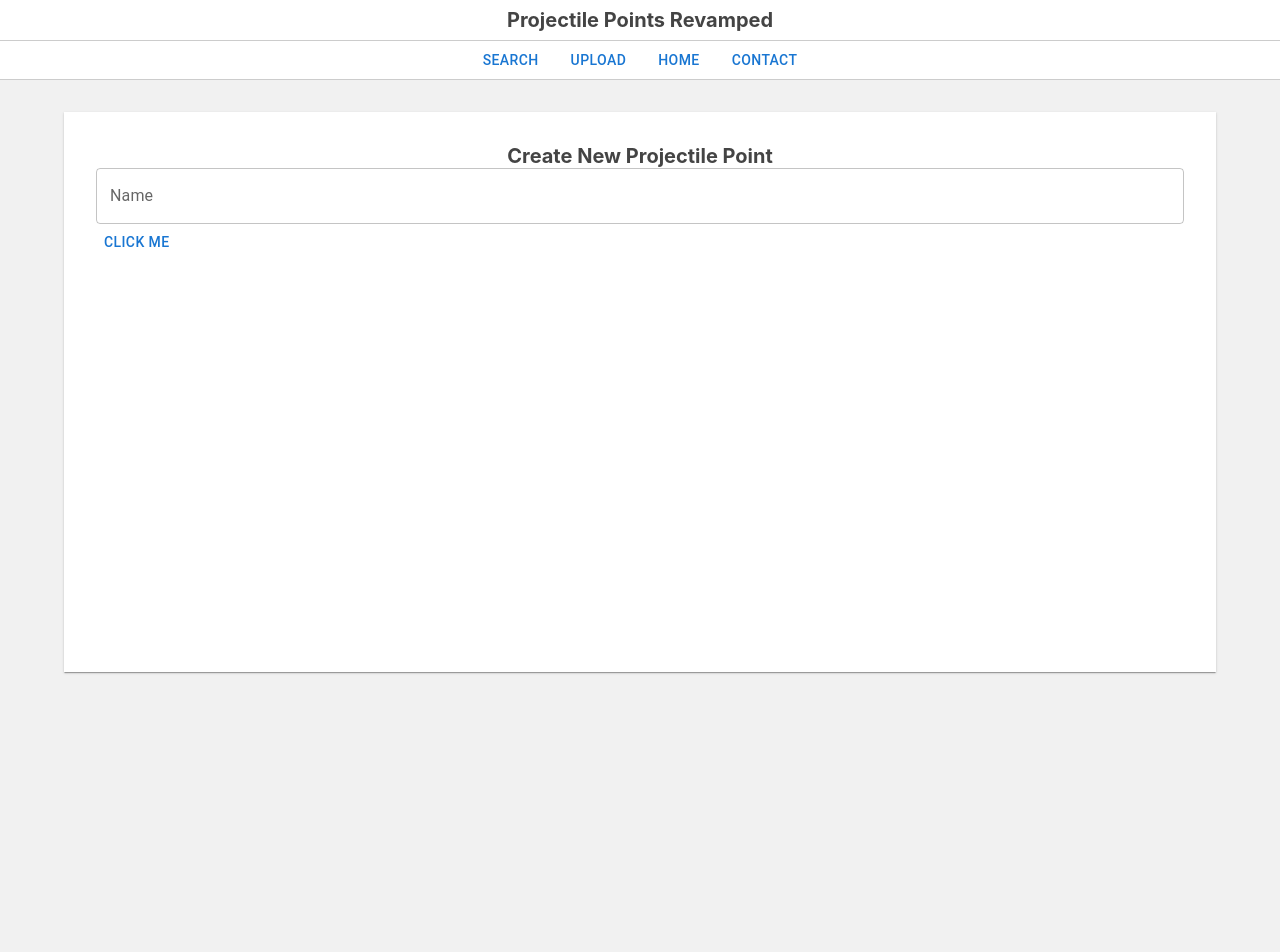
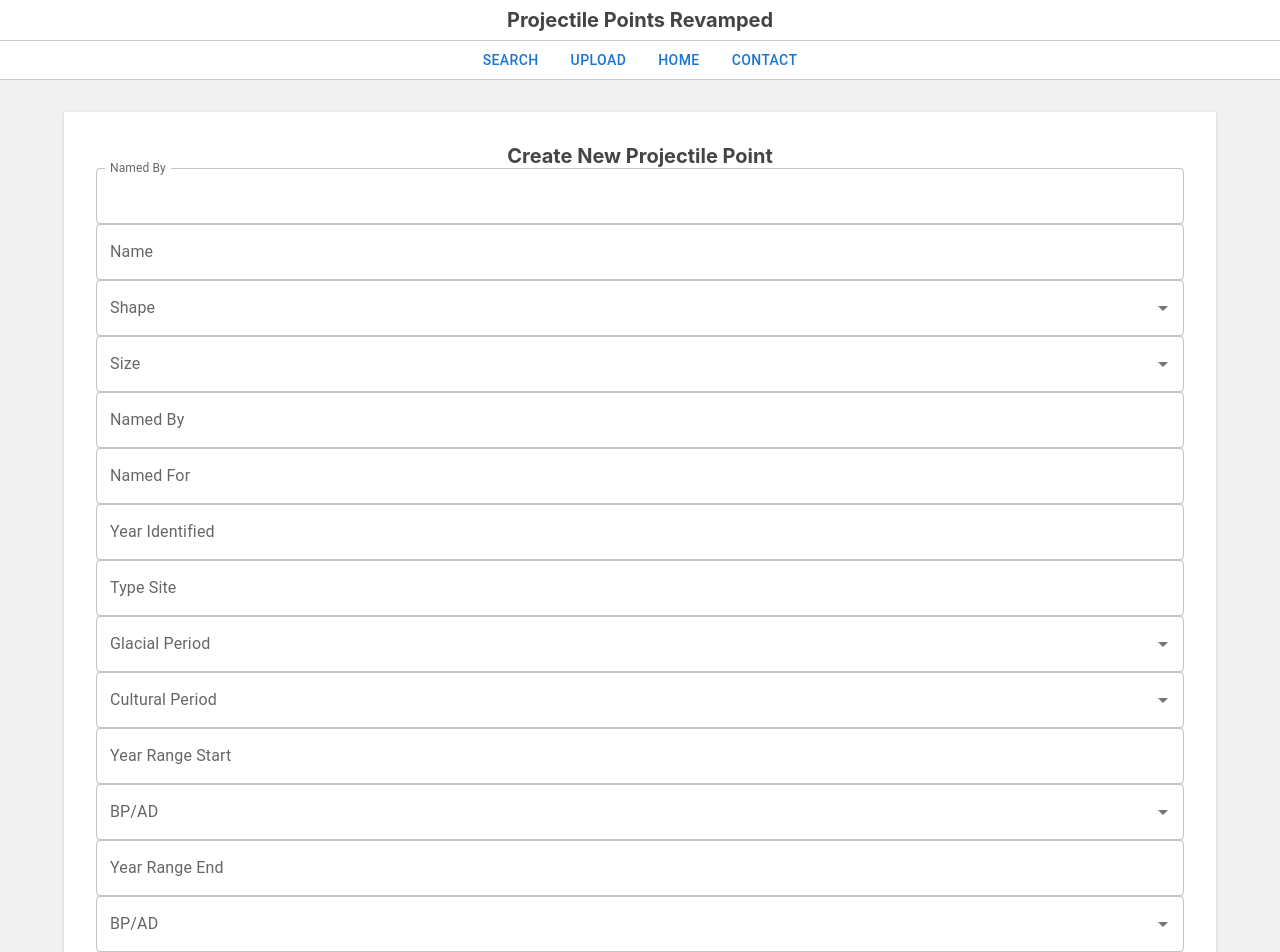
Before and after one commit to cameronmcginley/projectile-points-database, a Next.js app: page /points/upload in a window 1280 px wide. Shown: the top 952 px of the page. Before the commit the page ends 800 px from the top, so only its background shows below. Built offline with nearby package versions, Linux system fonts and the light colour scheme.

Commit message:
Improved upload form, added MultiTextField

```diff
--- a/components/PointUpload/Dropdown.tsx
+++ b/components/PointUpload/Dropdown.tsx
@@ -11,21 +11,22 @@ import {
 } from "@mui/material";
 
 const Dropdown = (props) => {
-  const [selections, setSelections] = React.useState([]);
+  // const [selections, setSelections] = React.useState([]);
 
   return (
     <>
-      <p>{JSON.stringify(selections)}</p>
+      {/* <p>{JSON.stringify(selections)}</p> */}
       <Autocomplete
         multiple
         disableCloseOnSelect
         options={props.options}
-        getOptionLabel={(option) => option.state_name}
-        groupBy={(option) => option.country_name}
-        onChange={(e, new_val) => {
-          setSelections(new_val);
-        }}
+        // getOptionLabel={(option) => option.state_name}
+        // groupBy={(option) => option.country_name}
+        // onChange={(e, new_val) => {
+        //   setSelections(new_val);
+        // }}
         renderInput={(params) => <TextField {...params} label={props.label} />}
+        onChange={props.onChange}
       />
     </>
   );
--- /dev/null
+++ b/components/PointUpload/MultiTextField.tsx
@@ -0,0 +1,75 @@
+import React from "react";
+import {
+  Box,
+  Paper,
+  TextField,
+  Select,
+  SelectChangeEvent,
+  MenuItem,
+  InputLabel,
+  Autocomplete,
+  FormControl,
+  Input,
+  Chip,
+  InputAdornment,
+} from "@mui/material";
+
+const Dropdown = (props) => {
+  // const [selection, setSelection] = React.useState("");
+  //   const classes = React.useStyles();
+  const [values, setValues] = React.useState([]);
+  const [currValue, setCurrValue] = React.useState("");
+
+  const handleKeyUp = (e) => {
+    // console.log(e.keyCode);
+    if (e.keyCode == 13) {
+      setValues((oldState) => [...oldState, e.target.value]);
+      props.returnValues((oldState) => [...oldState, e.target.value]); //Copy back to parent
+      setCurrValue("");
+    }
+  };
+
+  const handleChange = (e) => {
+    setCurrValue(e.target.value);
+  };
+
+  const handleDelete = (item, index) => {
+    let arr = [...values];
+    arr.splice(index, 1);
+    // console.log(item);
+    setValues(arr);
+    props.returnValues(arr); //Copy back to parent
+  };
+
+  return (
+    <>
+      <TextField
+        label={props.label}
+        fullWidth
+        value={currValue}
+        onChange={handleChange}
+        onKeyDown={handleKeyUp}
+        InputProps={{
+          startAdornment: (
+            <InputAdornment position="start">
+              {
+                <div>
+                  {values.map((item, index) => (
+                    <Chip
+                      //   size="small"
+                      key={index}
+                      onDelete={() => handleDelete(item, index)}
+                      label={item}
+                    />
+                  ))}
+                </div>
+              }
+            </InputAdornment>
+          ),
+        }}
+      />
+    </>
+  );
+};
+
+export default Dropdown;
--- a/components/PointUpload/Panel.tsx
+++ b/components/PointUpload/Panel.tsx
@@ -10,27 +10,154 @@ import {
   Typography,
   Button,
 } from "@mui/material";
-import { countries } from "../../constants/countries";
-import { shapes } from "../../constants/shapes";
-import StatesMap from "../StatesMap";
 import Dropdown from "./Dropdown";
 import TextField from "./TextField";
+import MultiTextField from "./MultiTextField";
 
 const Panel = () => {
-  const [name, setName] = React.useState("");
+  const [point_name, set_point_name] = React.useState("");
+  const [point_shape, set_point_shape] = React.useState([]);
+  const [point_size, set_point_size] = React.useState([]);
+  const [point_namers, set_point_namers] = React.useState([]);
+  const [point_named_for, set_point_named_for] = React.useState("");
+  const [point_year_identified, set_point_year_identified] = React.useState(0);
+  const [point_type_site, set_point_type_site] = React.useState("");
+  const [point_glacial_period, set_point_glacial_period] = React.useState([]);
+  const [point_canadian_period, set_point_canadian_period] = React.useState([]);
+  const [point_cultural_period, set_point_cultural_period] = React.useState([]);
+  const [point_culture, set_point_culture] = React.useState([]);
+  const [point_environment, set_point_environment] = React.useState([]);
+  const [point_phase, set_point_phase] = React.useState([]);
+  const [point_tradition, set_point_tradition] = React.useState([]);
+  const [point_year_range_start, set_point_year_range_start] =
+    React.useState(0);
+  const [point_year_range_start_type, set_point_year_range_start_type] =
+    React.useState("");
+  const [point_year_range_end, set_point_year_range_end] = React.useState(0);
+  const [point_year_range_end_type, set_point_year_range_end_type] =
+    React.useState("");
+  const [point_variant, set_point_variant] = React.useState("");
+  const [point_short_for, set_point_short_for] = React.useState("");
+  const [point_aka, set_point_aka] = React.useState([]);
+  const [point_cluster, set_point_cluster] = React.useState("");
+  const [point_point_validity, set_point_point_validity] = React.useState("");
+  const [point_description, set_point_description] = React.useState("");
+  const [point_similar_point, set_point_similar_point] = React.useState([]);
 
   return (
     <>
+      <MultiTextField
+        label={"Named By"}
+        // onChange={(e, new_val) => {
+        //   set_point_namers(new_val);
+        // }}
+        returnValues={(values) => {
+          set_point_namers(values);
+        }}
+      />
+
       <TextField
         label={"Name"}
         onChange={(e) => {
-          setName(e.target.value);
+          set_point_name(e.target.value);
         }}
+      />
+
+      <Dropdown
+        label={"Shape"}
+        onChange={(e, new_val) => {
+          set_point_shape(new_val);
+        }}
+        options={["1", "2", "3"]}
+      />
+
+      <Dropdown
+        label={"Size"}
+        onChange={(e, new_val) => {
+          set_point_size(new_val);
+        }}
+        options={["1", "2", "3"]}
+      />
+
+      {/* How to handle multiple, and textfield going into array? */}
+      <TextField
+        label={"Named By"}
+        onChange={(e) => {
+          set_point_namers(e.target.value);
+        }}
+      />
+
+      <TextField
+        label={"Named For"}
+        onChange={(e) => {
+          set_point_named_for(e.target.value);
+        }}
+      />
+
+      <TextField
+        label={"Year Identified"}
+        onChange={(e) => {
+          set_point_year_identified(e.target.value);
+        }}
+      />
+
+      <TextField
+        label={"Type Site"}
+        onChange={(e) => {
+          set_point_type_site(e.target.value);
+        }}
+      />
+
+      <Dropdown
+        label={"Glacial Period"}
+        onChange={(e, new_val) => {
+          set_point_glacial_period(new_val);
+        }}
+        options={["1", "2", "3"]}
+      />
+
+      <Dropdown
+        label={"Cultural Period"}
+        onChange={(e, new_val) => {
+          set_point_cultural_period(new_val);
+        }}
+        options={["1", "2", "3"]}
+      />
+
+      <TextField
+        label={"Year Range Start"}
+        onChange={(e) => {
+          set_point_year_range_start(e.target.value);
+        }}
+      />
+
+      <Dropdown
+        label={"BP/AD"}
+        onChange={(e, new_val) => {
+          set_point_year_range_start_type(new_val);
+        }}
+        options={["1", "2", "3"]}
+      />
+
+      <TextField
+        label={"Year Range End"}
+        onChange={(e) => {
+          set_point_year_range_end(e.target.value);
+        }}
+      />
+
+      <Dropdown
+        label={"BP/AD"}
+        onChange={(e, new_val) => {
+          set_point_year_range_end_type(new_val);
+        }}
+        options={["1", "2", "3"]}
       />
 
       <Button
         onClick={() => {
-          alert("test");
+          // alert("test");
+          console.log(point_namers);
         }}
       >
         Click Me
```
